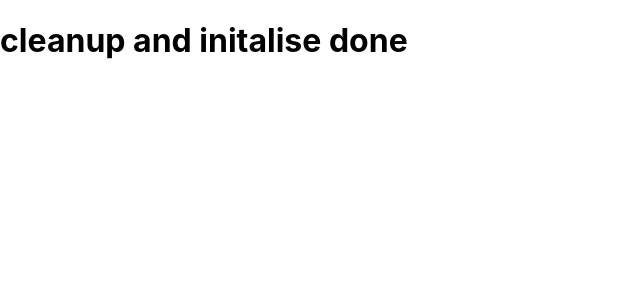
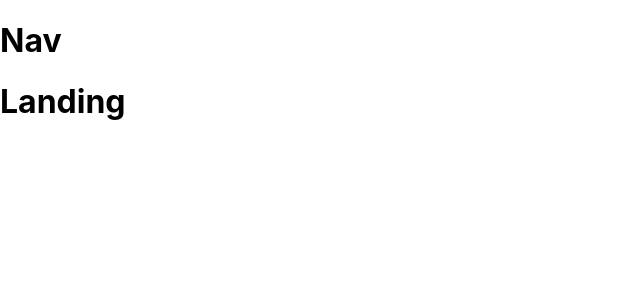
Before and after one commit to mghaby/mark-site-updated, a React (Create React App) app: page / in a window 1280 px wide. Shown: the top 300 px of the page, without its empty margins (0-640 px from the left). Built offline with nearby package versions, Linux system fonts and the light colour scheme.

Commit message:
more file formatting done

```diff
--- a/src/App.js
+++ b/src/App.js
@@ -1,9 +1,11 @@
-
+import Landing from './Landing'
+import Nav from './Nav'
 
 function App() {
   return (
     <div>
-      <h1>cleanup and initalise done</h1>
+      <Nav />
+      <Landing />
     </div>
   );
 }
```
